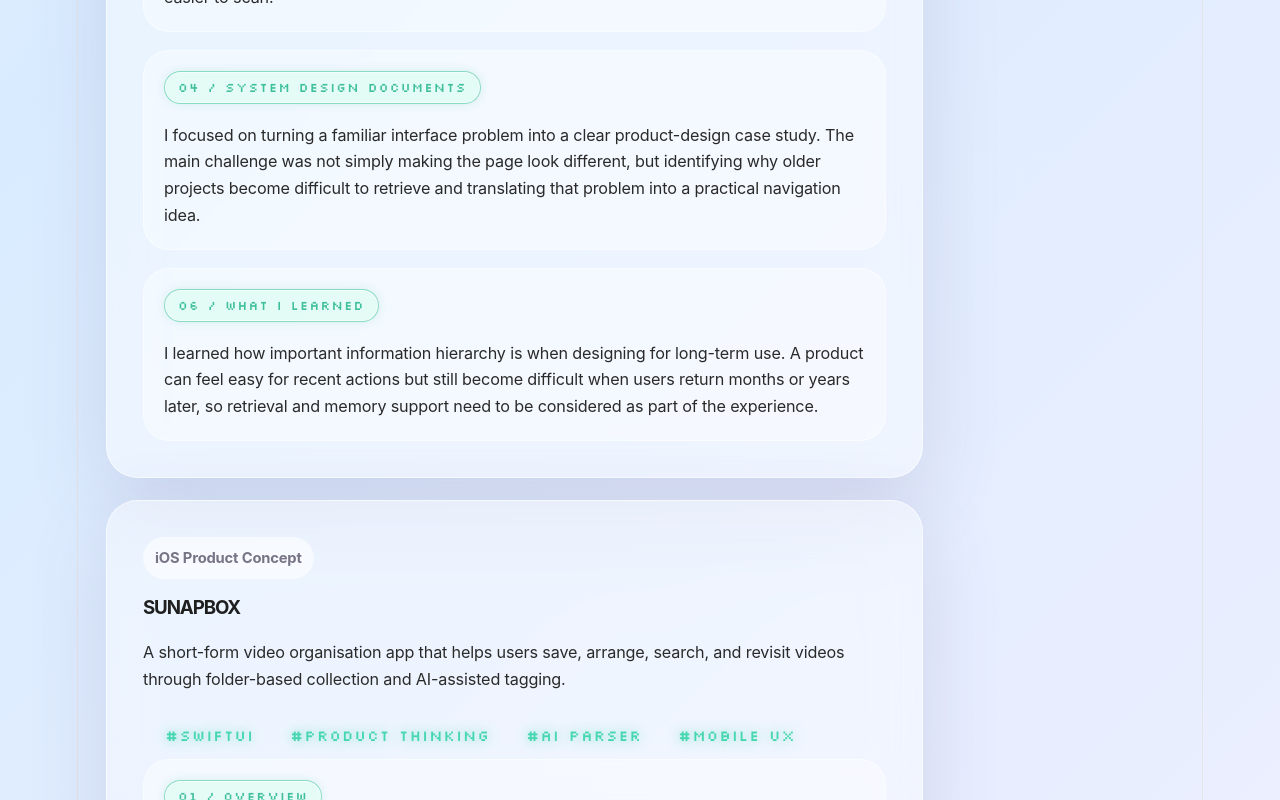
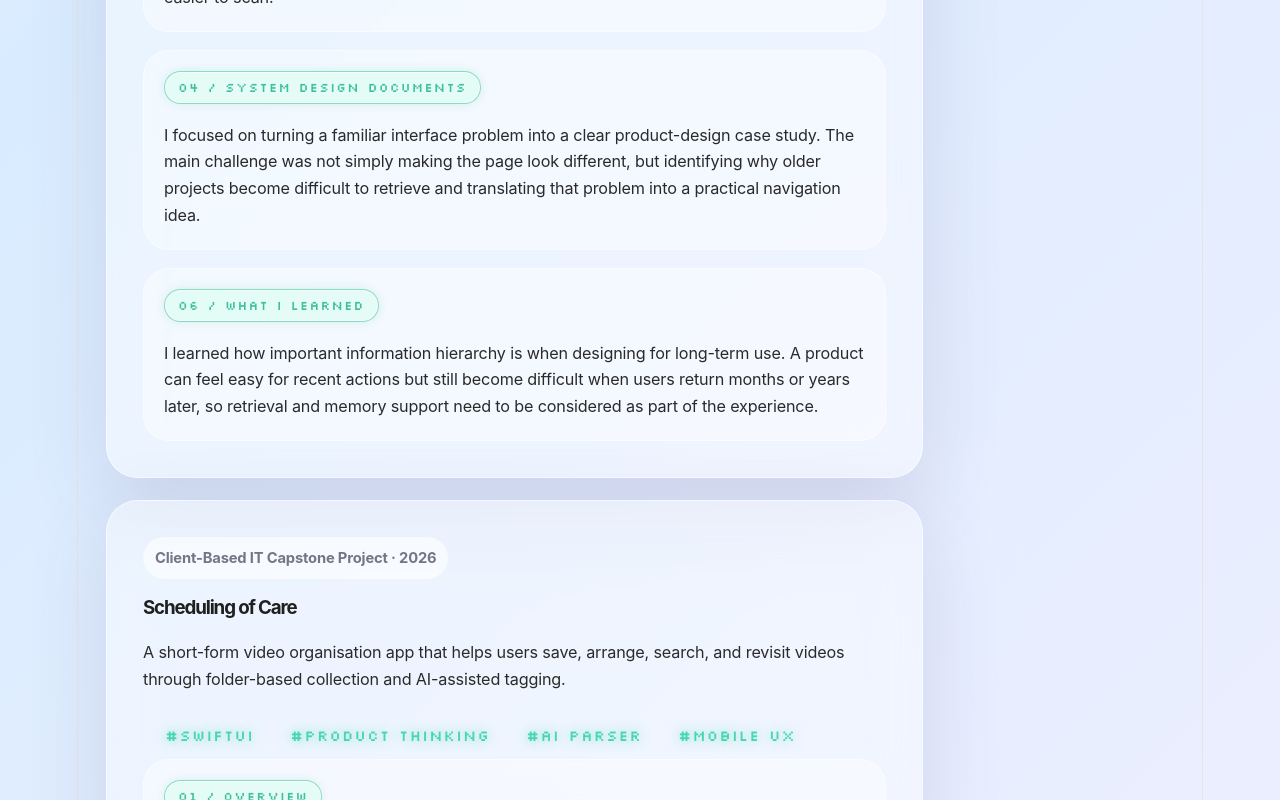
Before and after one commit to jesstasha/portfolio-2026, a React (Vite) app: page / in a window 1280 px wide. Shown: the part 2894-3694 px from the top of the page. Built offline with nearby package versions, Linux system fonts and the light colour scheme.

Commit message:
Update portfolio with capstone project

```diff
--- a/src/App.jsx
+++ b/src/App.jsx
@@ -12,8 +12,8 @@
     tags: ["UX Research", "Interaction Design", "React", "Case Study"],
   },
   {
-    title: "SUNAPBOX",
-    type: "iOS Product Concept",
+    title: "Scheduling of Care",
+    type: "Client-Based IT Capstone Project · 2026",
     summary:
       "A short-form video organisation app that helps users save, arrange, search, and revisit videos through folder-based collection and AI-assisted tagging.",
     tags: ["SwiftUI", "Product Thinking", "AI Parser", "Mobile UX"],
```
